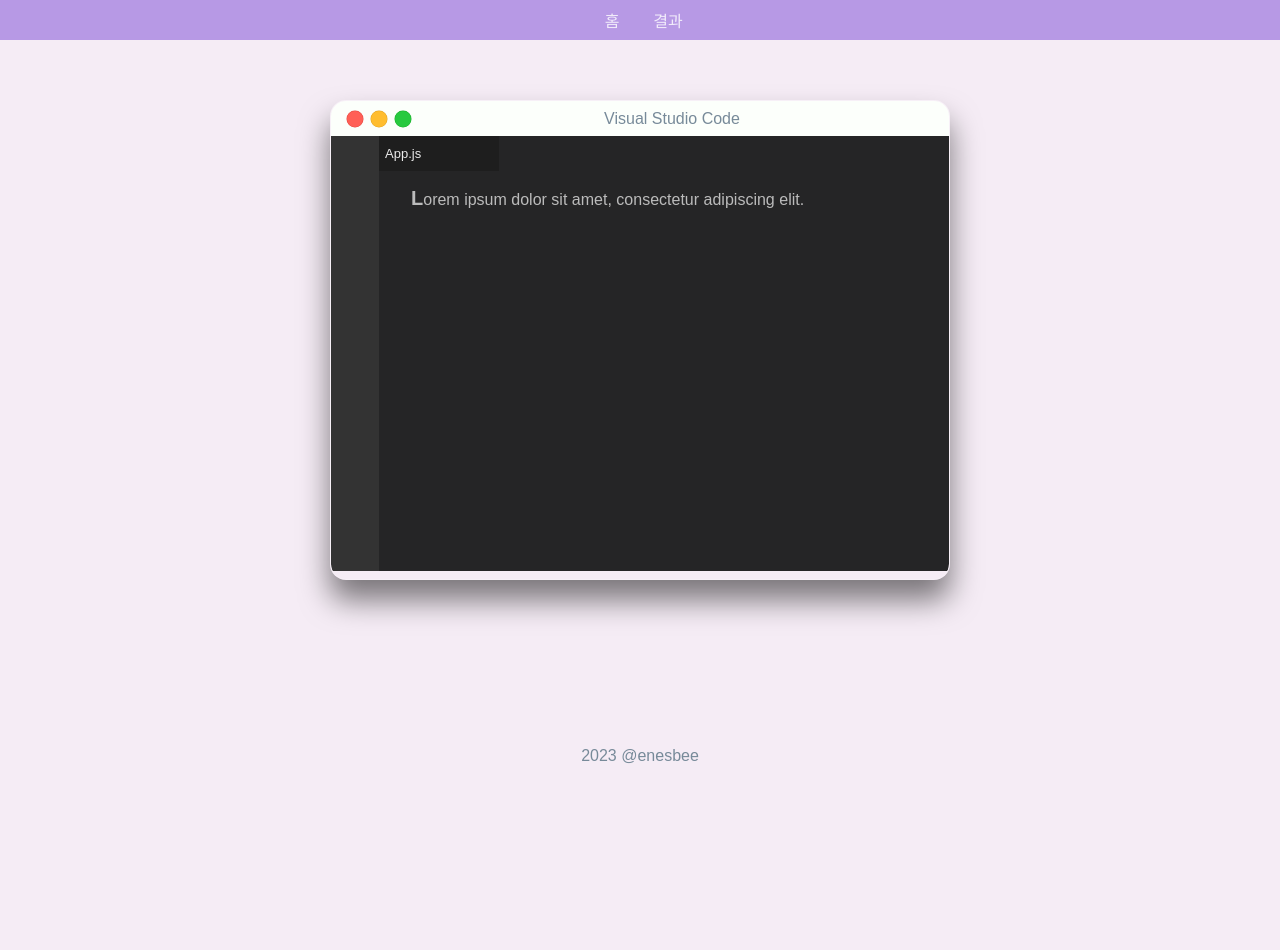
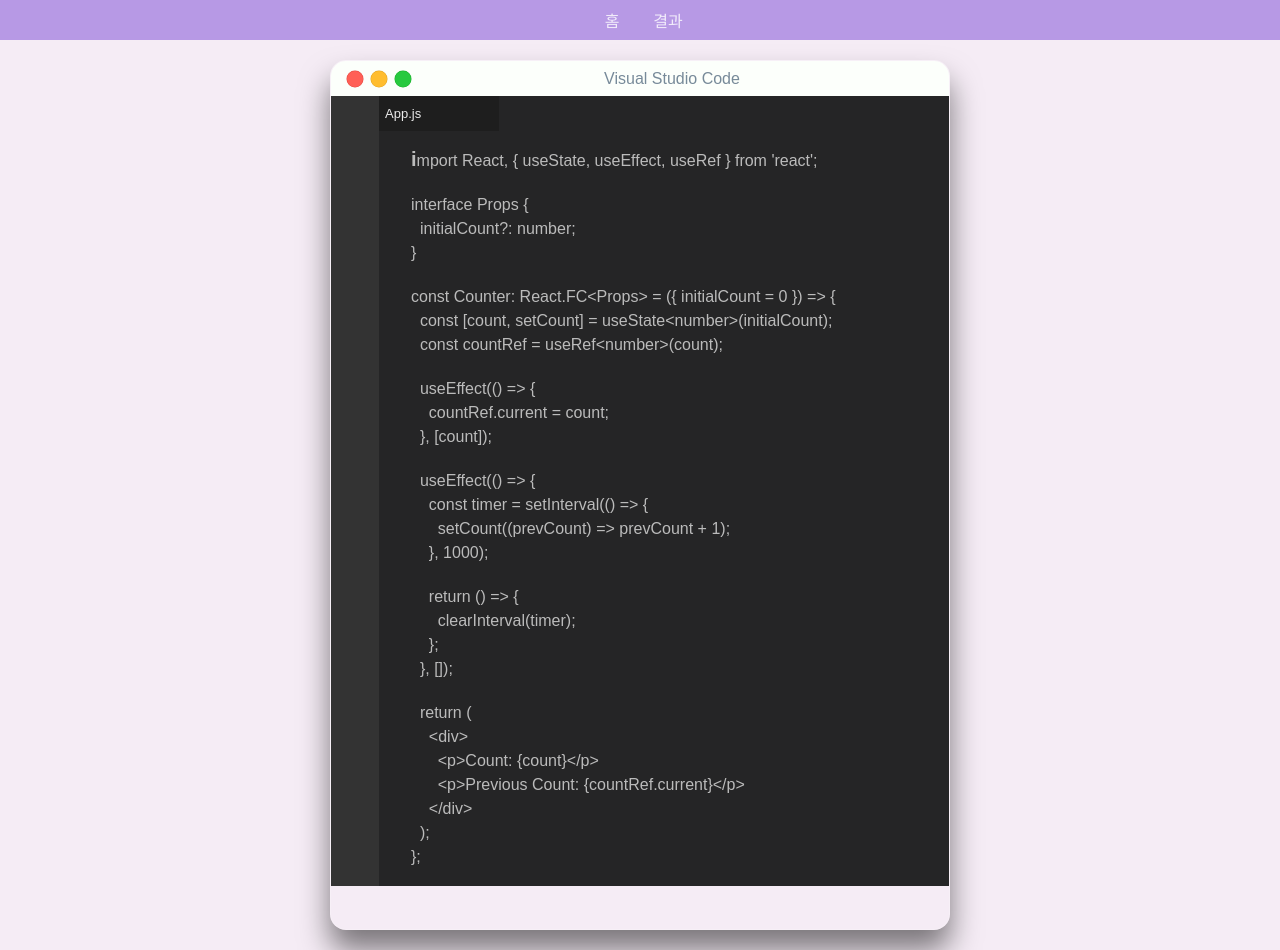
Before and after one commit to enesbee/typingtest, a React (Create React App) app: page /typing in a window 1280 px wide. Before the commit the page ends 800 px from the top, so only its background shows below. Built offline with nearby package versions, Linux system fonts and the light colour scheme; some icons are missing; a web font is replaced by a local one.

Commit message:
대충 디자인은 된듯?

```diff
--- a/src/pages/ResultsPage.tsx
+++ b/src/pages/ResultsPage.tsx
@@ -37,7 +37,7 @@
                 <>
                 <ResultBox>
                     <p>분 당 글자수: <span>{wpm?.toFixed(2)}</span>타</p>
-                    <p>정확도: <span>{accuracy}</span>%</p>
+                    {/*<p>정확도: <span>{accuracy}</span>%</p>*/}
                     <p>소요 시간: <span>{timeElapsed?.toFixed(1)}</span>초</p>
                 </ResultBox>
                 <NextButton onClick={handleRestart}>다시 도전!</NextButton>
--- a/src/pages/TypingPage.tsx
+++ b/src/pages/TypingPage.tsx
@@ -17,29 +17,94 @@
 } from './styles/Typing.style';
 
 const TypingPage = () => {
-	const [text, setText] = useState('');
-	const [currentIndex, setCurrentIndex] = useState(0);
+	const [currentRowIndex, setCurrentRowIndex] = useState(0);
+	const [currentColIndex, setCurrentColIndex] = useState(0);
 	const [errorCount, setErrorCount] = useState(0);
 	const [startTime, setStartTime] = useState<string>('');
 	const [endTime, setEndTime] = useState<string>('');
 	const navigate = useNavigate();
 
-	const mockData = 'Lorem ipsum dolor sit amet, consectetur adipiscing elit.';
+	const mockData = [
+		`import React, { useState, useEffect, useRef } from 'react';`,
+		``,
+		`interface Props {`,
+		`  initialCount?: number;`,
+		`}`,
+		``,
+		`const Counter: React.FC<Props> = ({ initialCount = 0 }) => {`,
+		`  const [count, setCount] = useState<number>(initialCount);`,
+		`  const countRef = useRef<number>(count);`,
+		``,
+		`  useEffect(() => {`,
+		`    countRef.current = count;`,
+		`  }, [count]);`,
+		``,
+		`  useEffect(() => {`,
+		`    const timer = setInterval(() => {`,
+		`      setCount((prevCount) => prevCount + 1);`,
+		`    }, 1000);`,
+		``,
+		`    return () => {`,
+		`      clearInterval(timer);`,
+		`    };`,
+		`  }, []);`,
+		``,
+		`  return (`,
+		`    <div>`,
+		`      <p>Count: {count}</p>`,
+		`      <p>Previous Count: {countRef.current}</p>`,
+		`    </div>`,
+		`  );`,
+		`};`,
+		``,
+		`export default Counter;`
+	];
 
+
+	// 데이터의 줄 수
+	console.log(mockData.length)
+	// 데이터 한줄의 갯수
+console.log(mockData[currentRowIndex].length)
+	// mockdata 배열의 마지막 항목 숫자
+	console.log(mockData[mockData.length -1].length )
+	// 한줄 그게 몇줄까지 내려왓나
+	console.log(currentRowIndex)
 	useEffect(() => {
 		document.addEventListener('keydown', handleKeyDown);
 		return () => {
 			document.removeEventListener('keydown', handleKeyDown);
 		};
-	}, [currentIndex]);
+	}, [currentRowIndex, currentColIndex]);
 
 	const handleKeyDown = (event: KeyboardEvent) => {
 		const { key } = event;
-		const currentChar = mockData[currentIndex];
-		// 이상한 키를 눌렀을 때
-		if (key !== currentChar) {
-			if (key === 'Enter') {
-				// 엔터 키 라면(결과페이지로 이동)
+		const currentChar = mockData[currentRowIndex][currentColIndex];
+
+		// 현재 입력한 키가 정확하면
+		if (key === currentChar) {
+			setCurrentColIndex(currentColIndex + 1);
+
+			// 타이핑 시작 시간 저장
+			if (currentColIndex + 1 === 1) {
+				setStartTime(Date.now().toString());
+			}
+
+			// 모든 글자를 정확하게 입력하면 타이핑 종료 시간 저장
+			if (currentColIndex + 1 === mockData[currentRowIndex].length) {
+				setEndTime(Date.now().toString());
+			}
+		}
+
+		// 현재 입력한 키가 올바르지 않은 경우
+		else {
+			// 엔터 키가 아닌 경우에만 에러 카운트 증가
+			if (key !== 'Enter') {
+				setErrorCount(errorCount + 1);
+			}
+			// 엔터 키를 누르면
+			else if (mockData.length -1 === currentRowIndex && mockData[currentRowIndex].length === currentColIndex) {
+				// 모든 글자를 정확하게 입력한 경우에만 이동
+				// 타이핑 시작 시간과 종료 시간을 로컬 스토리지에 저장하고 결과 페이지로 이동
 				localStorage.setItem('startTime', startTime);
 				localStorage.setItem('endTime', endTime);
 				navigate('/result', {
@@ -47,20 +112,10 @@
 						dataLength: mockData.length,
 					},
 				});
-			} else {
-				//아니라면
-				let newErrorCount = errorCount + 1;
-				setErrorCount(newErrorCount);
-			}
-		} else {
-			let newIndex = currentIndex + 1;
-			setCurrentIndex(newIndex);
-			if (newIndex === 1) {
-				setStartTime(Date.now().toString());
-			}
-			if (newIndex === mockData.length) {
-				setEndTime(Date.now().toString());
-			}
+			} else if (currentColIndex === mockData[currentRowIndex].length){
+				setCurrentRowIndex(currentRowIndex => currentRowIndex + 1);
+				setCurrentColIndex(0);
+			} else return;
 		}
 	};
 
@@ -100,15 +155,17 @@
 									<span className='codicon codicon-close'></span>
 								</TypingEditorContentsTop>
 								<TypingEditor>
-                                        {mockData.split('').map((char, index) => (
-                                            <Keyword
-                                                key={index}
-                                                className={`${index < currentIndex ? 'isComplete' : ''} ${
-                                                    index === currentIndex ? 'isActive' : ''
-                                                }`}>
-                                                {char}
-                                            </Keyword>
-                                        ))}
+									{mockData.map((line:string, idx:number)=> (
+										<div key={idx} className={`${line.length === 0 ? 'isBlank' : ''}`}>
+											{line.split('').map((char, index) => (
+												<Keyword
+													key={index}
+													className={`${idx <= currentRowIndex && index < currentColIndex ? 'isComplete' : ''} ${idx < currentRowIndex?'isCompleted':''} ${idx === currentRowIndex && index=== currentColIndex ? 'isActive' : ''}`}>
+													{char}
+												</Keyword>
+											))}
+										</div>
+									))}
                                 </TypingEditor>
 							</TypingEditorContents>
 						</TypingEditorBox>
--- a/src/pages/styles/Typing.style.ts
+++ b/src/pages/styles/Typing.style.ts
@@ -18,12 +18,14 @@
 	color: #bbb;
 	font-size: 16px;
 	font-weight: normal;
+  line-height:24px;
 
 	&.isActive {
 		font-size: 20px;
 		font-weight: bold;
 	}
-	&.isComplete {
+	&.isComplete,
+    &.isCompleted {
 		color: #888;
 	}
 `;
@@ -172,4 +174,10 @@
 export const TypingEditor = styled.div`
   width: 100%;
   margin:1rem 1rem 1rem 2rem;
+  white-space: pre;
+  overflow-y:auto;
+
+  >div.isBlank {
+    height:20px;
+  }
 `;
```
